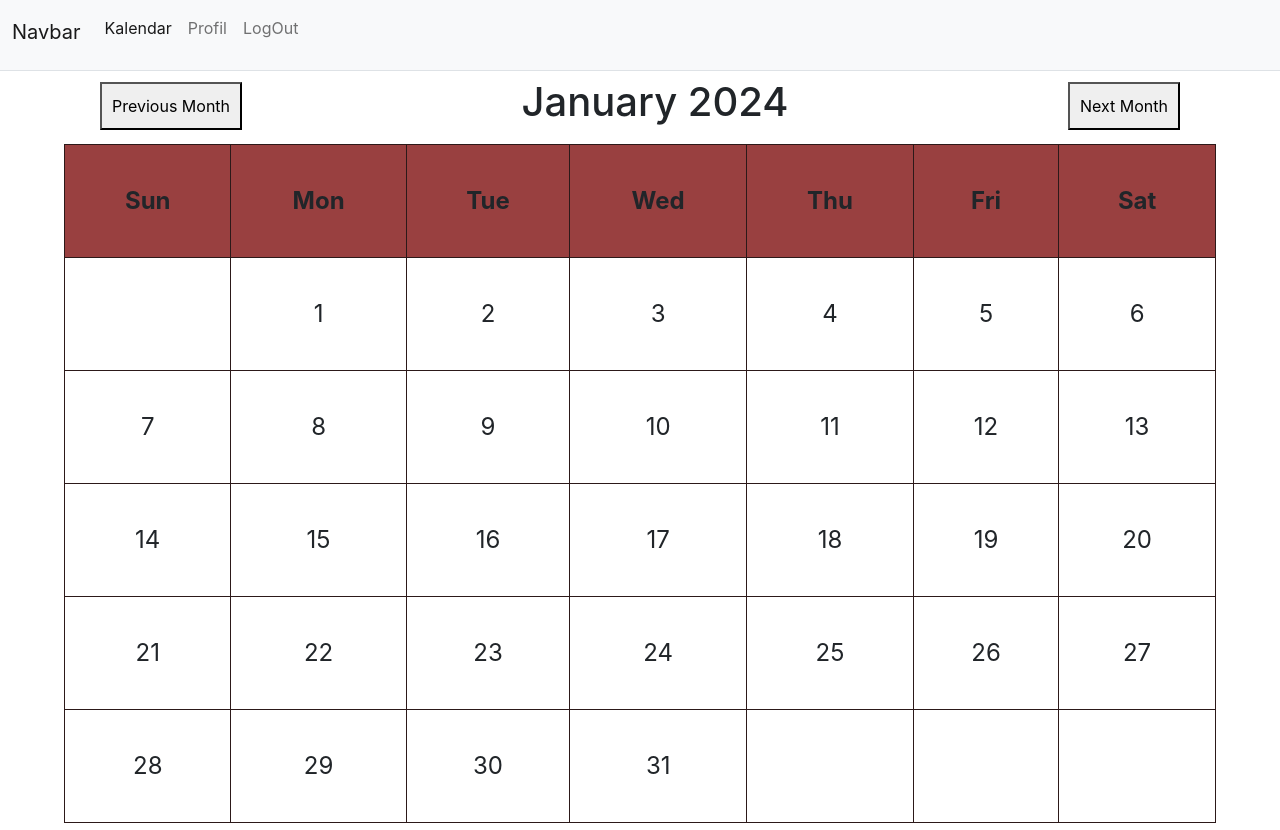
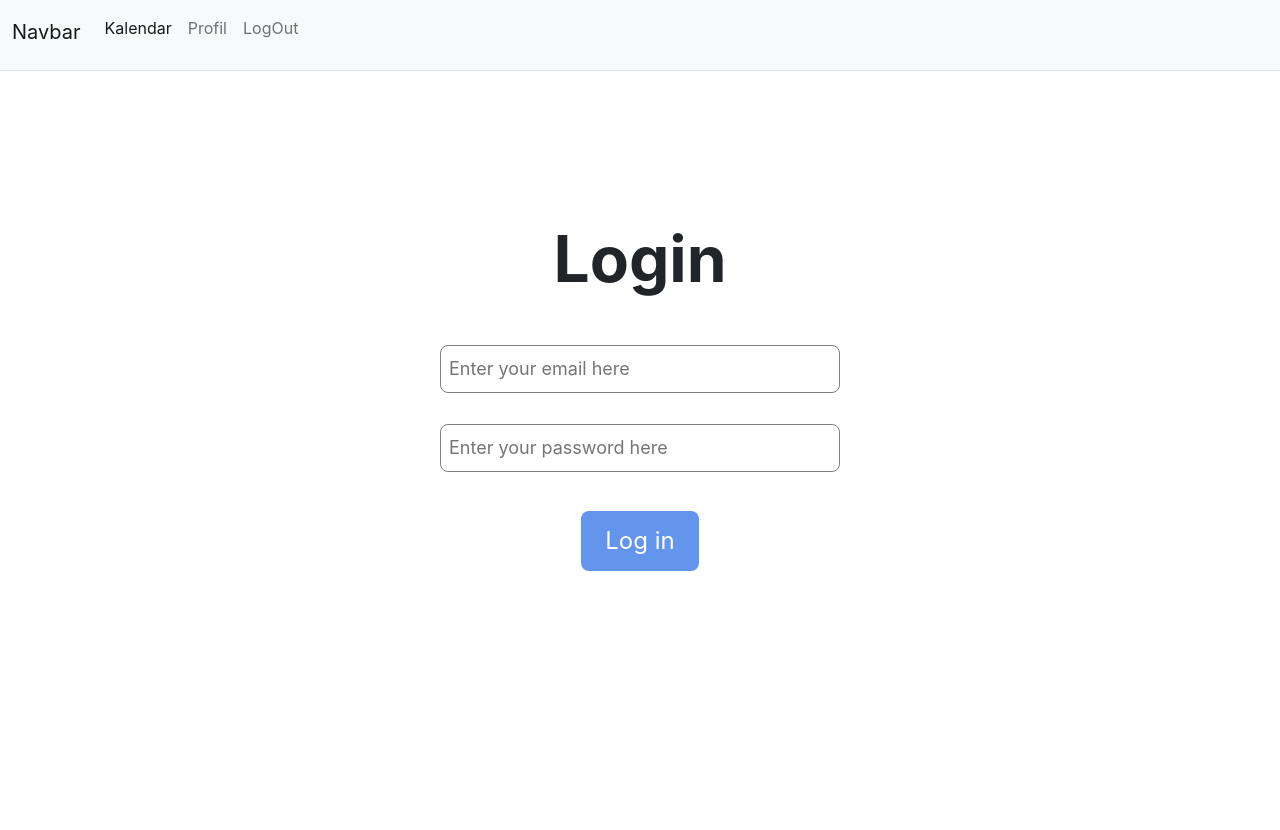
Before and after one commit to elab-development/internet-tehnologije-projekat-interaktivnikalendar_2020_0265, a React (Create React App) app in the folder front/: page /login in a window 1280 px wide. After the commit the page ends 800 px from the top, so only its background shows below. Built offline with nearby package versions, Linux system fonts and the light colour scheme.

Commit message:
Dodata login stranica i par ruta

```diff
--- a/front/package.json
+++ b/front/package.json
@@ -8,6 +8,7 @@
     "@testing-library/user-event": "^13.5.0",
     "react": "^18.2.0",
     "react-dom": "^18.2.0",
+    "react-router-dom": "^6.21.3",
     "react-scripts": "5.0.1",
     "web-vitals": "^2.1.4"
   },
--- a/front/public/index.html
+++ b/front/public/index.html
@@ -40,6 +40,6 @@
       To begin the development, run `npm start` or `yarn start`.
       To create a production bundle, use `npm run build` or `yarn build`.
     -->
-    <script src="https://cdn.jsdelivr.net/npm/bootstrap@5.0.2/dist/js/bootstrap.bundle.min.js" integrity="sha384-MrcW6ZMFYlzcLA8Nl+NtUVF0sA7MsXsP1UyJoMp4YLEuNSfAP+JcXn/tWtIaxVXM" crossorigin="anonymous"></script>
+   <script src="https://cdn.jsdelivr.net/npm/bootstrap@5.0.2/dist/js/bootstrap.bundle.min.js" integrity="sha384-MrcW6ZMFYlzcLA8Nl+NtUVF0sA7MsXsP1UyJoMp4YLEuNSfAP+JcXn/tWtIaxVXM" crossorigin="anonymous"></script>
   </body>
 </html>
--- a/front/src/App.css
+++ b/front/src/App.css
@@ -78,3 +78,65 @@ button:hover {
 .navbar {
   border-bottom: 1px solid #dee2e6;
 }
+.mainContainer {
+  flex-direction: column;
+  display: flex;
+  align-items: center;
+  justify-content: center;
+  height: 80vh;
+}
+
+.titleContainer {
+  display: flex;
+  flex-direction: column;
+  font-size: 64px;
+  font-weight: bolder;
+  align-items: center;
+  justify-content: center;
+}
+
+.resultContainer, .historyItem {
+  flex-direction: row;
+  display: flex;
+  width: 400px;
+  align-items: center;
+  justify-content: space-between;
+}
+
+.historyContainer {
+  flex-direction: column;
+  display: flex;
+  height: 200px;
+  align-items: center;
+  flex-grow: 5;
+  justify-content: flex-start;
+}
+
+.buttonContainer {
+  display: flex;
+  flex-direction: column;
+  align-items: center;
+  justify-content: center;
+  height: 260px;
+}
+
+.inputContainer {
+  display: flex;
+  flex-direction: column;
+  align-items: flex-start;
+  justify-content: center;
+}
+
+.inputContainer > .errorLabel {
+  color: red;
+  font-size: 12px;
+}
+
+.inputBox {
+  height: 48px;
+  width: 400px;
+  font-size: large;
+  border-radius: 8px;
+  border: 1px solid grey;
+  padding-left: 8px;
+}
--- a/front/src/App.js
+++ b/front/src/App.js
@@ -2,13 +2,28 @@ import logo from './logo.svg';
 import './App.css';
 import Calendar from './components/Calendar';
 import Navigacija from './components/Navigacija';
+import Login from './components/Login';
+import { BrowserRouter, Routes, Route, Link} from 'react-router-dom';
 
 function App() {
   return (
-    <div className="App">
-      <Navigacija />
-     <Calendar />
-    </div>
+
+
+    <BrowserRouter className="App">
+<Navigacija />
+<Routes>
+
+  <Route path = "/calendar" element={<Calendar />}/>
+<Route path = "/login" element={<Login/>}/>
+
+
+</Routes>
+
+
+
+
+
+    </BrowserRouter>
   );
 }
 
--- /dev/null
+++ b/front/src/components/Login.jsx
@@ -0,0 +1,41 @@
+import React from 'react'
+
+
+
+const Login = () => {
+
+
+    //const navigate = useNavigate();
+
+
+
+    return (<div className={"mainContainer"}>
+        <div className={"titleContainer"}>
+            <div>Login</div>
+        </div>
+        <br />
+        <div className={"inputContainer"}>
+            <input
+                placeholder="Enter your email here"
+                className={"inputBox"} />
+
+        </div>
+        <br />
+        <div className={"inputContainer"}>
+            <input
+                placeholder="Enter your password here"
+                className={"inputBox"} />
+
+        </div>
+        <br />
+        <div className={"inputContainer"}>
+            <input
+                className={"inputButton"}
+                type="button"
+                value={"Log in"} />
+        </div>
+    </div>
+    )
+}
+
+export default Login
--- a/front/src/index.css
+++ b/front/src/index.css
@@ -1,13 +1,38 @@
+html,
 body {
+  padding: 0;
   margin: 0;
-  font-family: -apple-system, BlinkMacSystemFont, 'Segoe UI', 'Roboto', 'Oxygen',
-    'Ubuntu', 'Cantarell', 'Fira Sans', 'Droid Sans', 'Helvetica Neue',
-    sans-serif;
-  -webkit-font-smoothing: antialiased;
-  -moz-osx-font-smoothing: grayscale;
+  font-family: -apple-system, BlinkMacSystemFont, Segoe UI, Roboto, Oxygen, Ubuntu, Cantarell,
+    Fira Sans, Droid Sans, Helvetica Neue, sans-serif;
+}
+
+* {
+  box-sizing: border-box;
+}
+
+main {
+  padding: 5rem 0;
+  flex: 1;
+  display: flex;
+  flex-direction: column;
+  justify-content: center;
+  align-items: center;
 }
 
 code {
-  font-family: source-code-pro, Menlo, Monaco, Consolas, 'Courier New',
-    monospace;
+  background: #fafafa;
+  border-radius: 5px;
+  padding: 0.75rem;
+  font-family: Menlo, Monaco, Lucida Console, Courier New, monospace;
 }
+
+input[type="button"] {
+    border: none;
+    background: cornflowerblue;
+    color: white;
+    padding: 12px 24px;
+    margin: 8px;
+    font-size: 24px;
+    border-radius: 8px;
+      cursor: pointer
+    }
```
Also changed, not shown: 1 other file (tests, documents, lock files or other folders).
